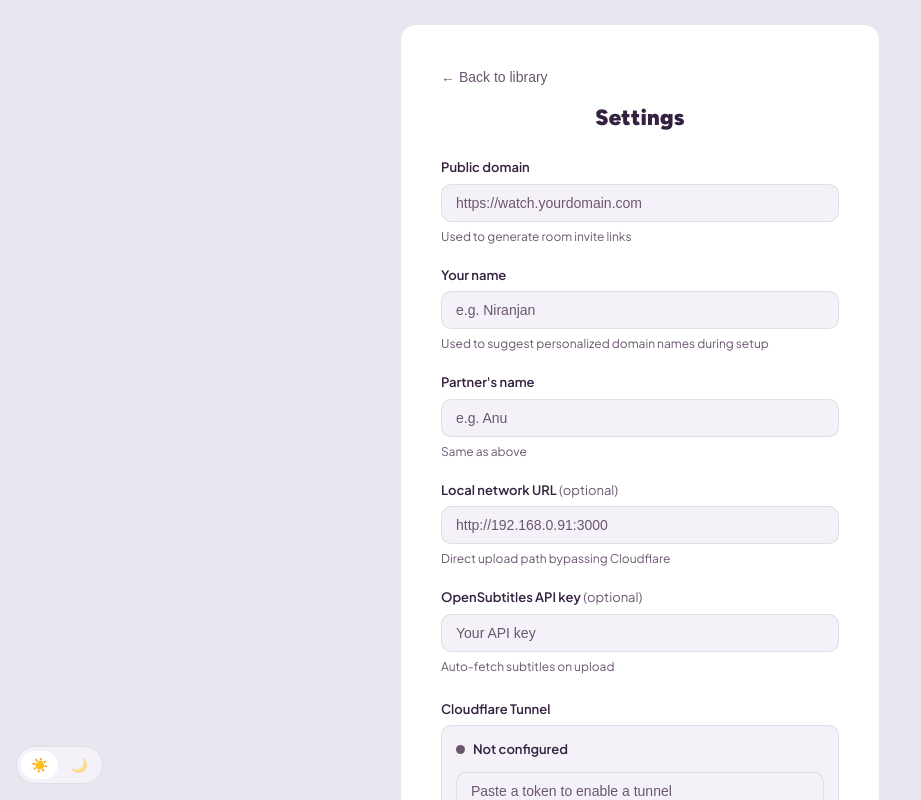
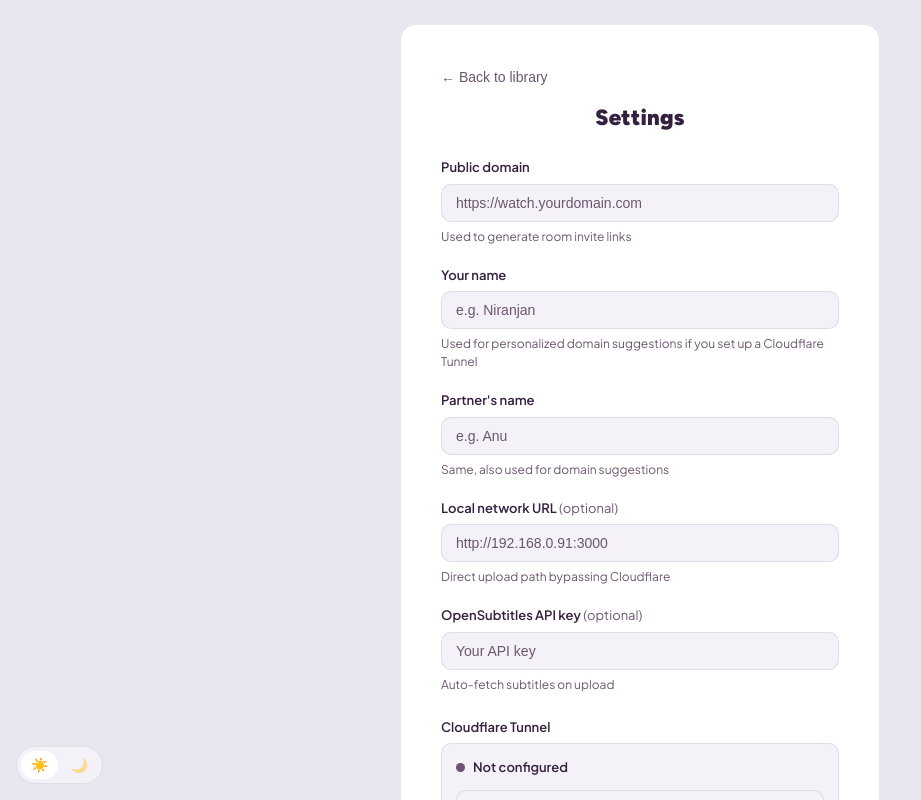
Before and after one commit to FGButterLettuce/pookieflix, a React (Vite) app in the folder client/: page /settings in a window 1280 px wide. Shown: the top 800 px of the page, without its empty margins (0-921 px from the left). Built offline with nearby package versions, Linux system fonts and the light colour scheme; no server answers.

Commit message:
fix: clarify name-field hints on Settings page
"Used to suggest personalized domain names during setup" read oddly
on the Settings page, reached after setup. "Same as above" was unclear
on its own. Rewrote both to read naturally on Settings itself.

```diff
--- a/client/src/pages/Settings.tsx
+++ b/client/src/pages/Settings.tsx
@@ -156,7 +156,7 @@ export function Settings() {
           value={values.USER_NAME}
           onChange={set('USER_NAME')}
         />
-        <div className="setup-hint" style={{ marginBottom: 20 }}>Used to suggest personalized domain names during setup</div>
+        <div className="setup-hint" style={{ marginBottom: 20 }}>Used for personalized domain suggestions if you set up a Cloudflare Tunnel</div>
 
         <label className="settings-label">Partner's name</label>
         <input
@@ -166,7 +166,7 @@ export function Settings() {
           value={values.PARTNER_NAME}
           onChange={set('PARTNER_NAME')}
         />
-        <div className="setup-hint" style={{ marginBottom: 20 }}>Same as above</div>
+        <div className="setup-hint" style={{ marginBottom: 20 }}>Same, also used for domain suggestions</div>
 
         <label className="settings-label">Local network URL <span className="settings-optional">(optional)</span></label>
         <input
```
